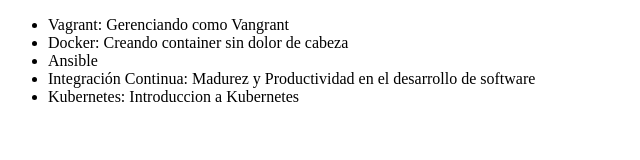
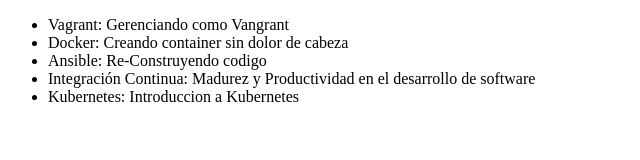
Before and after one commit to EuroOsorio/alura-git, a plain HTML site: page index.html in a window 1280 px wide. Shown: the whole page, without its empty margins (0-640 px from the left). Drawn offline with Linux system fonts and the light colour scheme.

Commit message:
Info de Ansible

```diff
--- a/index.html
+++ b/index.html
@@ -8,7 +8,7 @@
      <ul>
          <li> Vagrant: Gerenciando como Vangrant </li>
          <li> Docker: Creando container sin dolor de cabeza </li>
-         <li> Ansible </li>
+         <li> Ansible: Re-Construyendo codigo </li>
          <li> Integración Continua: Madurez y Productividad en el desarrollo de software</li>
          <li> Kubernetes: Introduccion a Kubernetes </li>
      </ul>
```
